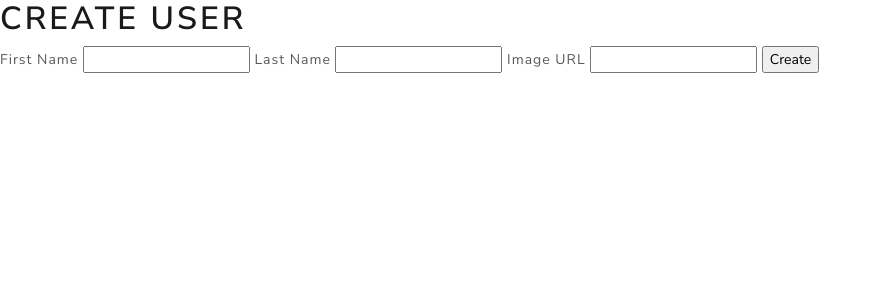
After one commit to ncuenca/flask-blogly, a Flask app: page /users/new in a window 1280 px wide. The commit adds this page. Shown: the top 300 px of the page, without its empty margins (0-881 px from the left). Run offline with Flask 2, Linux system fonts and the light colour scheme.

Commit message:
part1 functionality completed

```diff
--- a/app.py
+++ b/app.py
@@ -1,6 +1,6 @@
 """Blogly application."""
 
-from flask import Flask, redirect, render_template
+from flask import Flask, redirect, render_template, request
 from flask_debugtoolbar import DebugToolbarExtension
 from models import db, connect_db, User
 
@@ -33,27 +33,58 @@ def new_user():
 @app.route('/users/new', methods=['POST'])
 def new_user_post():
     """Process the add form, adding a new user and going back to /users."""
+
+    first_name = request.form["first-name"]
+    last_name = request.form["last-name"]
+    image_url = request.form["img-url"]
+
+    user = User(first_name=first_name, last_name=last_name, image_url=image_url)
+    db.session.add(user)
+    db.session.commit()
+
     return redirect('/users')
 
 @app.route('/users/<int:user_id>')
 def get_user(user_id):
     """Show information about the given user.
        Have a button to get to their edit page, and to delete the user."""
-    return render_template('user_info.html', user=user_id)
+
+    user = User.query.get(user_id)
+
+    return render_template('user_info.html', user_id=user_id, user=user)
 
 @app.route('/users/<int:user_id>/edit')
 def edit_user(user_id):
     """Show the edit page for a user.
        Have a cancel button that returns to the detail page for a user, and
        a save button that updates the user."""
-    return render_template('edit_user.html', user=user_id)
+
+    user = User.query.get(user_id)
+
+    return render_template('edit_user.html', user_id=user_id, user=user)
 
 @app.route('/users/<int:user_id>/edit', methods=['POST'])
 def edit_user_post(user_id):
     """Process the edit form, returning the user to the /users page."""
+
+    user = User.query.get(user_id)
+    first_name = request.form["first-name"]
+    last_name = request.form["last-name"]
+    image_url = request.form["img-url"]
+    user.first_name = first_name
+    user.last_name = last_name
+    user.image_url = image_url
+
+    db.session.commit()
+
     return redirect('/users')
 
 @app.route('/users/<int:user_id>/delete', methods=['POST'])
 def delete_user_post(user_id):
     """Delete the user."""
+
+    user = User.query.get(user_id)
+    db.session.delete(user)
+    db.session.commit()
+
     return redirect('/users')
--- /dev/null
+++ b/templates/new_user.html
@@ -0,0 +1,13 @@
+{% extends 'base.html' %}
+{% block content %}
+<h1>Create User</h1>
+<form action="" method="POST">
+    <label for="first-name">First Name</label>
+    <input type="text" name="first-name" required>
+    <label for="last-name">Last Name</label>
+    <input type="text" name="last-name" required>
+    <label for="img-url">Image URL</label>
+    <input type="url" name="img-url">
+    <input type="submit" value="Create">
+</form>
+{% endblock %}
--- a/templates/users.html
+++ b/templates/users.html
@@ -2,6 +2,9 @@
 {% block content %}
 <h1>Users</h1>
 {% for user in users %}
-<p>{{ user.first_name }}</p>
+<p><a href="/users/{{user.id}}">{{ user.first_name }}</a></p>
 {% endfor %}
+<form action="/users/new">
+<button>Add User</button>
+</form>
 {% endblock %}
```
Also changed, not shown: templates/edit_user.html (added, +14 -0 lines), templates/user_info.html (added, +12 -0 lines).
